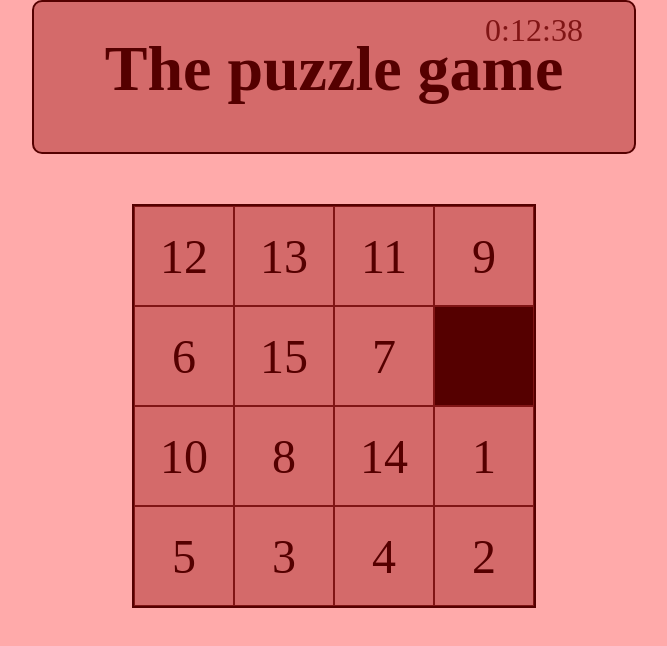
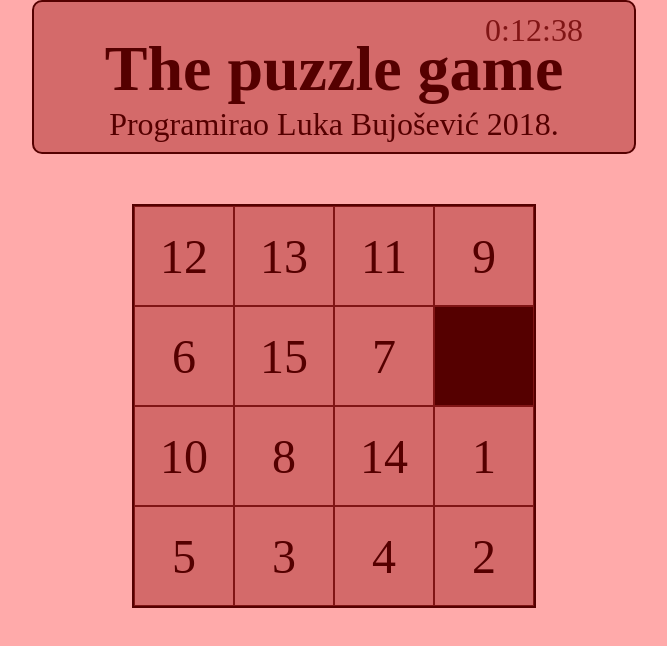
Before and after one commit to LukaBujosevic10/Puzzle-Game-, a plain HTML site: page index.html in a window 1280 px wide. Shown: the whole page, without its empty margins (306-973 px from the left). Drawn offline with nearby package versions, Linux system fonts and the light colour scheme.

Commit message:
Update index.html

```diff
--- a/index.html
+++ b/index.html
@@ -8,9 +8,11 @@
   </head>
   <body>
     <header>
+
       <div id="timer"></div>
       <h1>The puzzle game</h1>
       <h3>You are the winner</h3>
+      <p>Programirao Luka Bujošević 2018.</p>
     </header>
     <div id="wrap"></div>
     <div id="upis" style="margin-top: 50px;">
```
